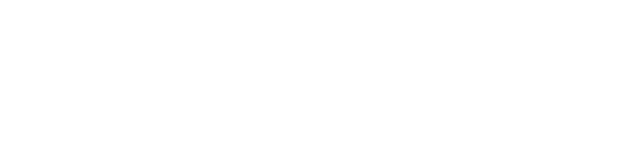
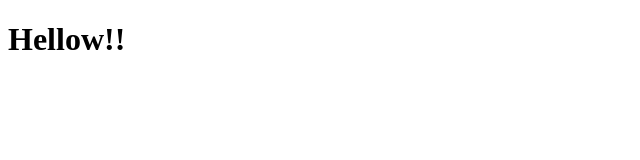
Before and after one commit to BON-BON2/bon-git, a plain HTML site: page index.html in a window 1280 px wide. Shown: the whole page, without its empty margins (0-640 px from the left). Drawn offline with Linux system fonts and the light colour scheme.

Commit message:
Hellowを追加

```diff
--- a/index.html
+++ b/index.html
@@ -5,5 +5,7 @@
     <meta name="viewport" content="width=device-width, initial-scale=1.0" />
     <title>Document</title>
   </head>
-  <body></body>
+  <body>
+    <h1>Hellow!!</h1>
+  </body>
 </html>
```
